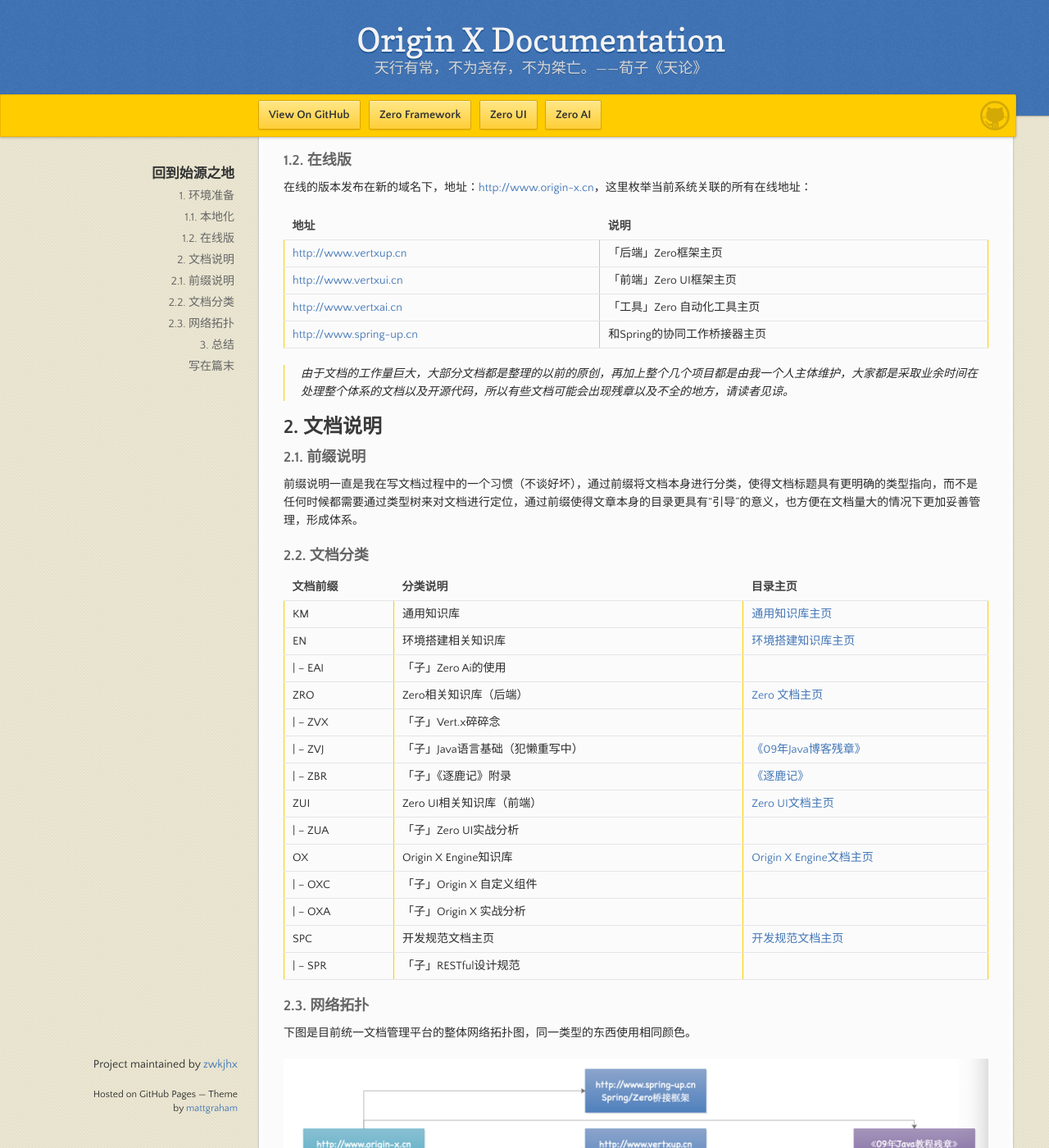
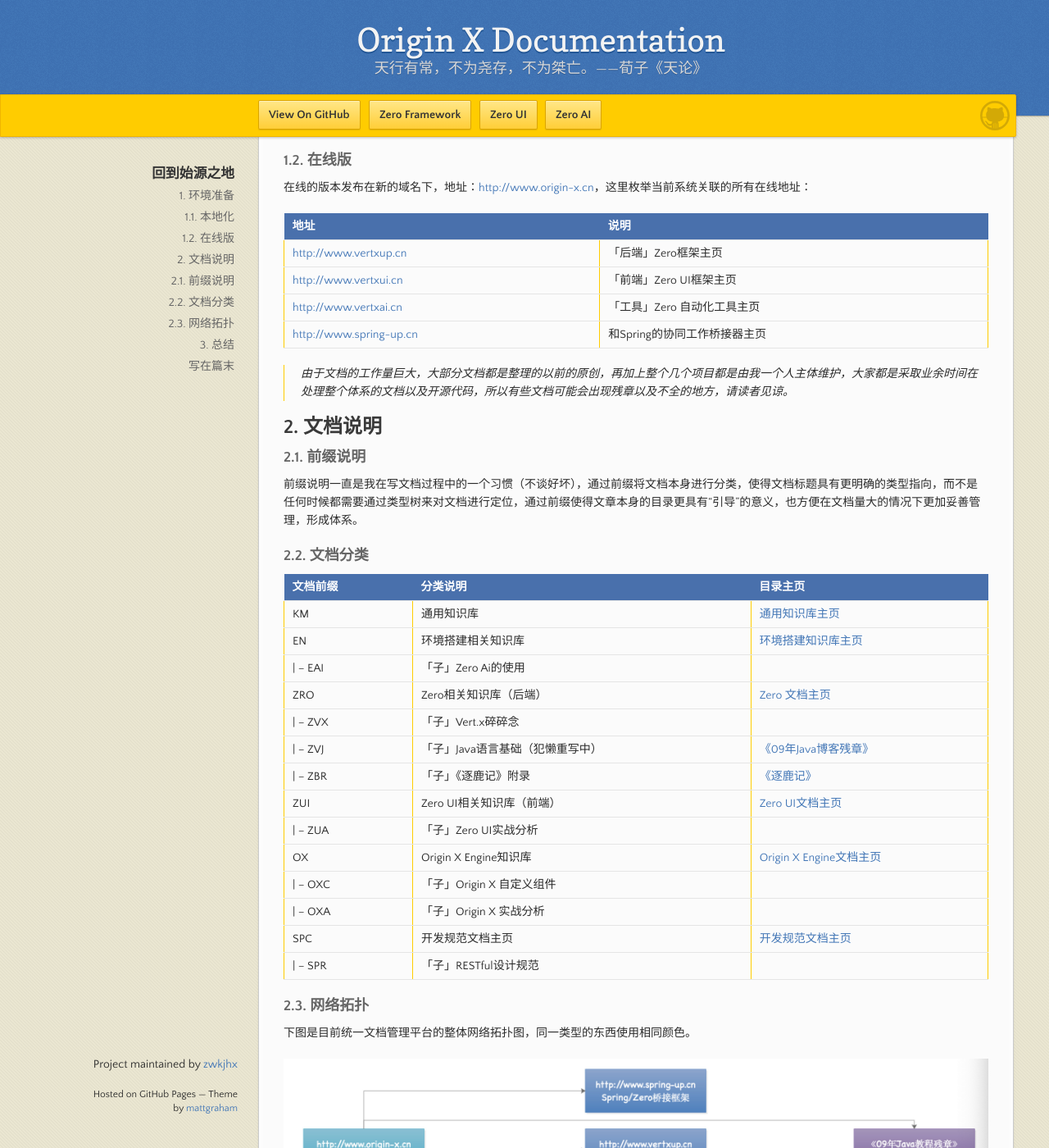
Before and after one commit to zwkjhx/ox-doc, a Jekyll site: the page built from README.md, in a window 1280 px wide and 1400 px high, scrolled down 630 px. Shown: the whole window at 82% size. Built offline with Jekyll 4.4.1, drawn with Linux system fonts in a browser that asks for light colours; our own code applies the rules of GitHub Pages for plain Markdown files.

Commit message:
表格重新处理

```diff
--- a/_sass/jekyll-theme-leap-day-extend.scss
+++ b/_sass/jekyll-theme-leap-day-extend.scss
@@ -367,6 +367,18 @@
   line-height: 16px;
 }
 
+table{
+    thead{
+        tr{
+            th{
+                min-width:72px;
+                background-color: rgb(73, 112, 172);
+                color: white;
+            }
+        }
+    }
+}
+
 @media print, screen and (max-width: 1060px) {
 
   div.wrapper {
```
